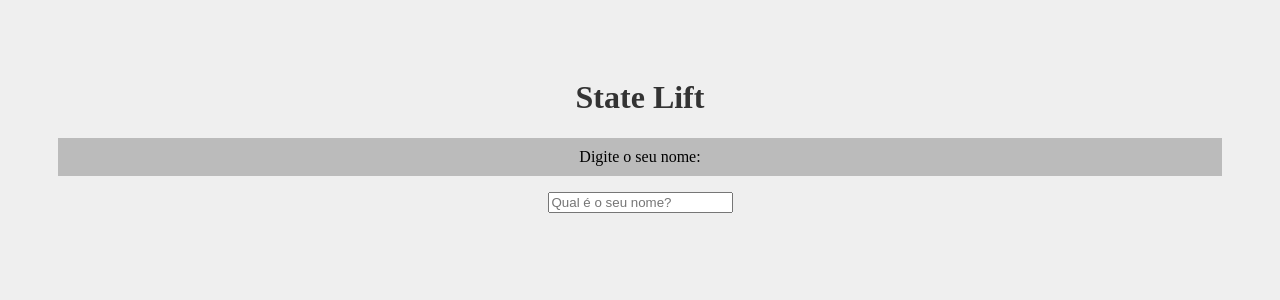
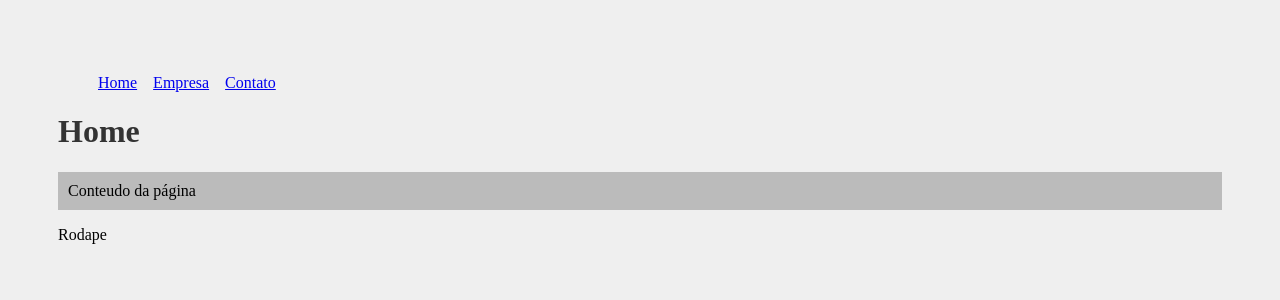
Before and after one commit to Mllara/react-project, a React (Create React App) app: page / in a window 1280 px wide. Shown: the top 300 px of the page. Built offline with nearby package versions, Linux system fonts and the light colour scheme.

Commit message:
aula quinze

```diff
--- a/package.json
+++ b/package.json
@@ -8,6 +8,7 @@
     "@testing-library/user-event": "^13.5.0",
     "react": "^18.2.0",
     "react-dom": "^18.2.0",
+    "react-router-dom": "^6.9.0",
     "react-scripts": "5.0.1",
     "web-vitals": "^2.1.4"
   },
--- a/src/App.js
+++ b/src/App.js
@@ -1,20 +1,24 @@
-import {useState} from'react'
-import './App.css';
-import Saudacao from './Components/Saudacao';
-import SeuNome from './Components/SeuNome'
+import {BrowserRouter as Router, Routes, Route, Link} from 'react-router-dom'
+import Home from './pages/Home'
+import Empresa from './pages/Empresa'
+import Contato from './pages/Contato'
+import Navbar from'./Components/layout/Navbar'
+import Footer from './Components/layout/Footer'
 
 function App() {
-  const [nome, setNome] = useState()
 
   return (
-    <div className="App">
-      <h1>State Lift</h1>
-      <SeuNome setNome={setNome}/>
-      <Saudacao nome={nome}/>
-
-
-    </div>
-  );
+    <Router>
+      <Navbar/>
+      <Routes>
+        <Route  exact path="/" element={<Home/>}>
+        </Route>
+        <Route path="/" element={<Empresa/>}/>
+        <Route path='/' element={<Contato/>}/>
+      </Routes>
+      <Footer/>
+    </Router>
+  )
 }
 
 export default App;
--- /dev/null
+++ b/src/Components/layout/Footer.js
@@ -0,0 +1,6 @@
+function Footer(){
+    return <footer>Rodape</footer>
+
+}
+
+export default Footer
--- /dev/null
+++ b/src/Components/layout/Navbar.js
@@ -0,0 +1,22 @@
+import {Link} from 'react-router-dom'
+import styles from'./Navbar.module.css'
+
+
+function Navbar(){
+    return(
+        <ul className={styles.list}>
+        <li className={styles.item}>
+          <Link to="/">Home</Link>
+          </li>
+        <li className={styles.item}>
+          <Link to="/empresa">Empresa</Link>
+          </li>
+        <li className={styles.item}>
+          <Link to="/contato">Contato</Link>
+          </li>
+      </ul>
+
+    )
+}
+
+export default Navbar
--- /dev/null
+++ b/src/Components/layout/Navbar.module.css
@@ -0,0 +1,8 @@
+.list{
+    display: flex;
+    list-style: none;
+}
+
+.item {
+    margin-right: 1em;
+}
--- /dev/null
+++ b/src/pages/Contato.js
@@ -0,0 +1,10 @@
+function Contato(){
+    return (
+        <div>
+            <h1>Contato</h1>
+            <p>Conteudo da página</p>
+        </div>
+    )
+}
+
+export default Contato
--- /dev/null
+++ b/src/pages/Empresa.js
@@ -0,0 +1,10 @@
+function Empresa(){
+    return (
+        <div>
+            <h1>Empresa</h1>
+            <p>Conteudo da página</p>
+        </div>
+    )
+}
+
+export default Empresa
--- /dev/null
+++ b/src/pages/Home.js
@@ -0,0 +1,10 @@
+function Home(){
+    return (
+        <div>
+            <h1>Home</h1>
+            <p>Conteudo da página</p>
+        </div>
+    )
+}
+
+export default Home
```
Also changed, not shown: 1 other file (tests, documents, lock files or other folders).
